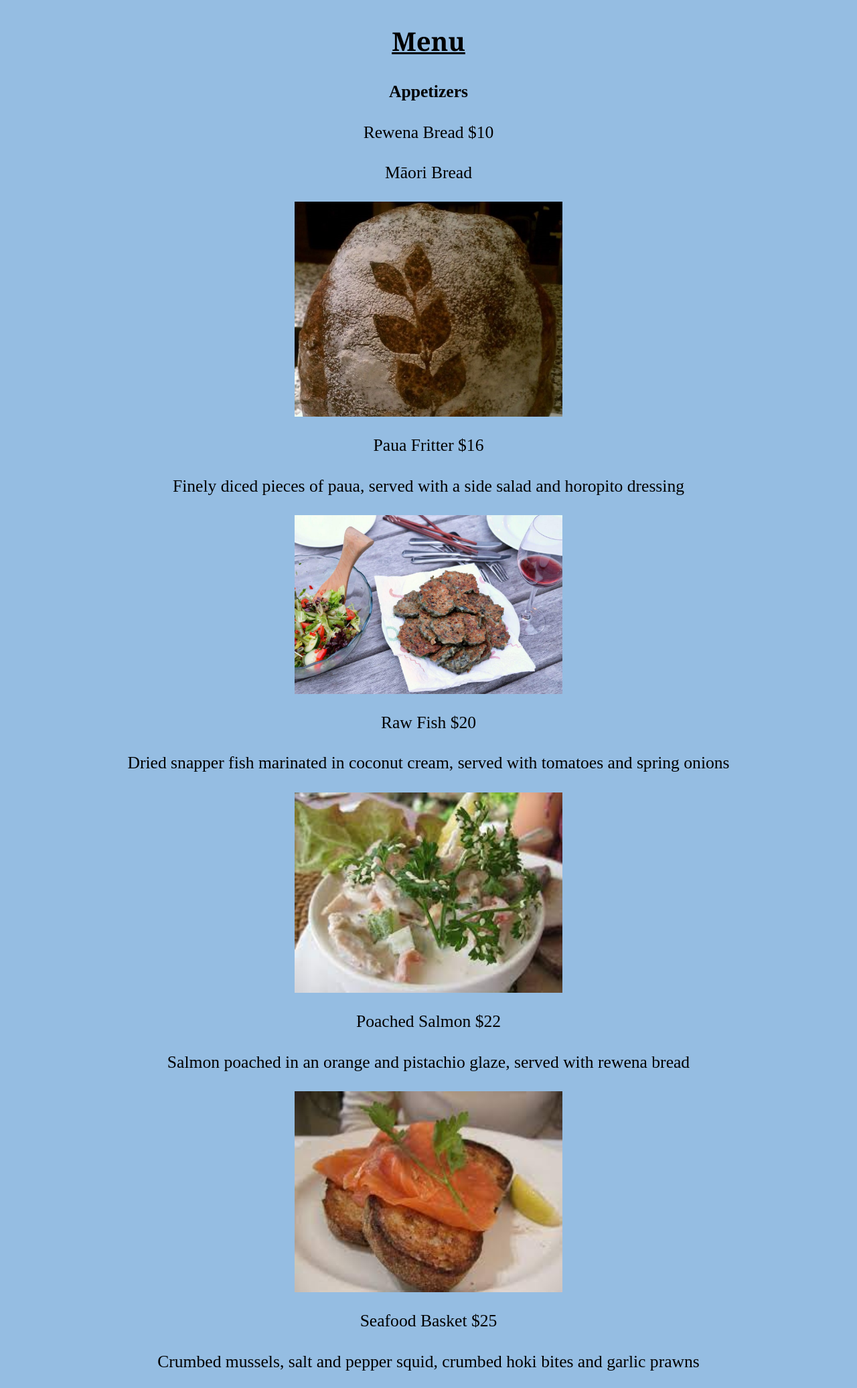
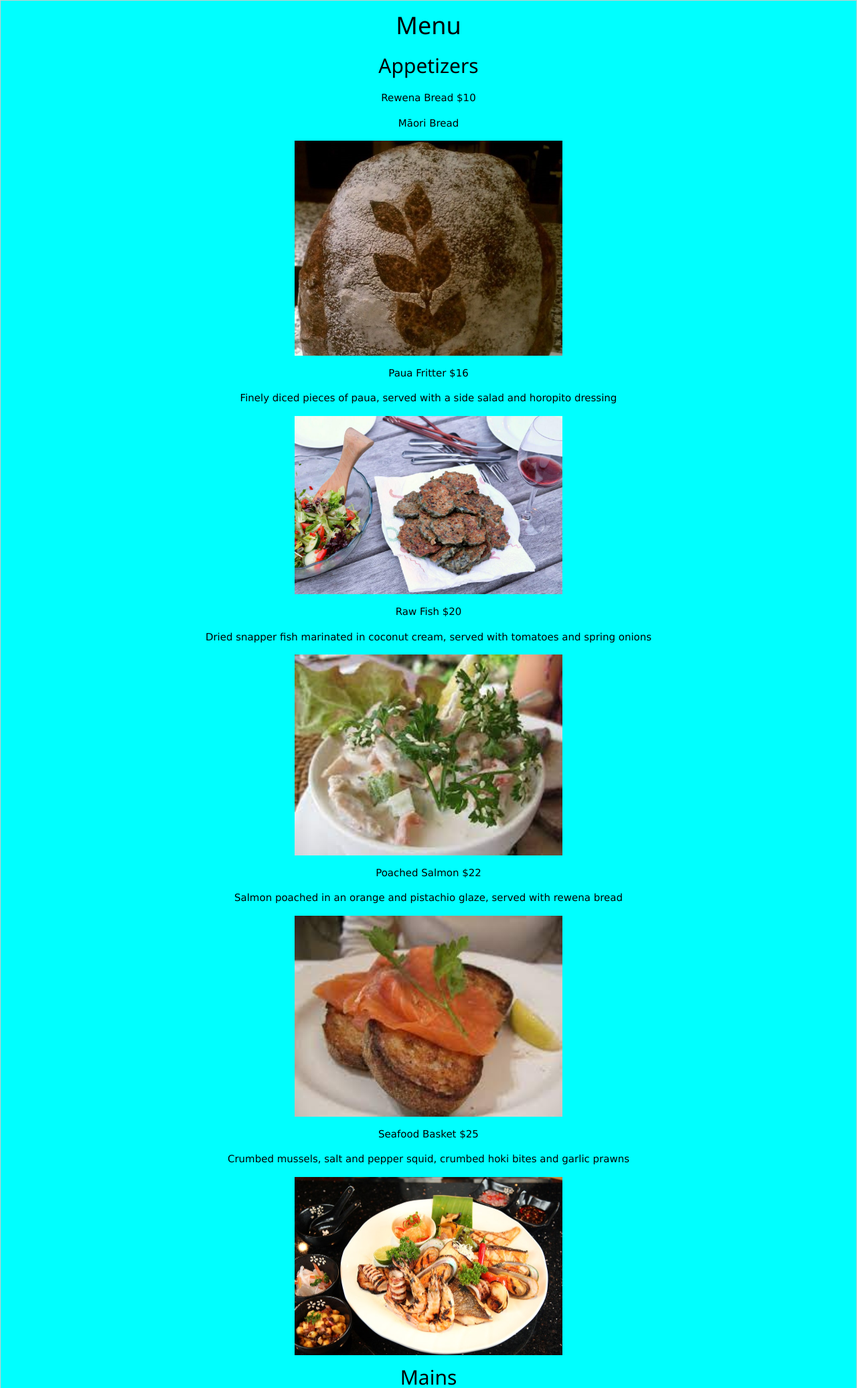
Before and after one commit to Brooke-Rose/AS3, a PHP site: page /menu.html in a window 1280 px wide. Shown: the top 2072 px of the page at 67% size. Run offline with PHP 8.4, Linux system fonts and the light colour scheme.

Commit message:
Final push

```diff
--- a/web/css/my-css.css
+++ b/web/css/my-css.css
@@ -132,3 +132,7 @@ body {
     display: block;
     width: 100%;
   }
+  .grid-container {
+    display: grid;
+    grid-auto-rows: 150px;
+  }
--- a/web/menu.html
+++ b/web/menu.html
@@ -10,8 +10,9 @@
     <title>Haukai Menu</title>
 
 
-    <link rel="stylesheet" href="css/my-css.css">
-
+    <link rel="stylesheet" href="https://www.w3schools.com/w3css/4/w3.css">
+    <link re="stylesheet" href="my-css.css">
+    <div class="w3-color w3-aqua w3-border  w3-center">
 
 
 </head>
@@ -30,70 +31,73 @@
 
         <p>Rewena Bread $10</p>
         <p> Māori Bread</p>
-        <img src="images/Rewena Bread-min.jpg" alt="Rewena bread" class="responsive" />
+        <img src="images/Rewena Bread-min.jpg" alt="Rewena bread" style="width:100%;max-width:400px">
 
         <p>Paua Fritter $16</p>
         <p>Finely diced pieces of paua, served with a side salad and horopito dressing</p>
-        <img src="images/Paua Fritters-min.jpg" alt="Paua fritters" class="responsive">
+        <img src="images/Paua Fritters-min.jpg" alt="Paua fritters" style="width:100%;max-width:400px">
 
         <p>Raw Fish $20</p>
         <p>Dried snapper fish marinated in coconut cream, served with tomatoes and spring onions</p>
-        <img src="images/Raw Fish-min.jpg" alt="Raw fish marinated in coconut cream" class="responsive">
+        <img src="images/Raw Fish-min.jpg" alt="Raw fish marinated in coconut cream" style="width:100%;max-width:400px">
 
 
         <p>Poached Salmon $22</p>
         <p>Salmon poached in an orange and pistachio glaze, served with rewena bread</p>
-        <img src="images/Poached Salmon-min.jpg" alt="Poached Salmon" class="responsive">
+        <img src="images/Poached Salmon-min.jpg" alt="Poached Salmon" style="width:100%;max-width:400px">
 
         <p>Seafood Basket $25</p>
         <p>Crumbed mussels, salt and pepper squid, crumbed hoki bites and garlic prawns</p>
-        <img src="images/Seafood Basket-min.jpg" alt="Seafood Basket" class="responsive">
+        <img src="images/Seafood Basket-min.jpg" alt="Seafood Basket" style="width:100%;max-width:400px">
 
         <h2>Mains</h2>
 
 
         <p>Fish Of The Day $25</p>
         <p>Beer battered fish and kumara fries, served with a side salad and homemade tartare</p>
-        <img src="images/Fish of the day-min.jpg" alt="Beer battered fish and kumara fries" class="responsive">
+        <img src="images/Fish of the day-min.jpg" alt="Beer battered fish and kumara fries"
+            style="width:100%;max-width:400px">
 
         <p>Mussels and Scallops $25</p>
         <p>Steamed mussel & scallop mousse, honey and soy broth</p>
-        <img src="images/Mussels and Scallops-min.jpg" alt="Steamed mussel & scallop mousse" class="responsive">
+        <img src="images/Mussels and Scallops-min.jpg" alt="Steamed mussel & scallop mousse"
+            style="width:100%;max-width:400px">
 
         <p>Seafood Chowder $30
         <p>Creamy chowder filled with terakihi, prawn, hoki, scallops and mussels, served with flatbread</p>
-        <img src="images/Seafood chowder-min.jpg" alt="Creamy chowder, served with flatbread" class="responsive">
+        <img src="images/Seafood chowder-min.jpg" alt="Creamy chowder, served with flatbread"
+            style="width:100%;max-width:400px">
 
         <p>Pork Belly $30</p>
         <p>Slow cooked pork belly served on a bed of apple slaw with roasted kumara, and crispy noodle</p>
-        <img src="images/Pork belly-min.jpg" alt=" Slow cooked pork belly" class="responsive">
+        <img src="images/Pork belly-min.jpg" alt=" Slow cooked pork belly" style="width:100%;max-width:400px">
 
         <p>Lamb Steak $33</p>
         <p>New Zealand Lamb coated in a kawakawa crumb, served with Dijon mustard glazed carrots,<br>
             roasted butternut squash and a mushroom Jus</p>
-        <img src="images/Lamb steak-min.jpg" alt="New Zealand Lamb steak" class="responsive">
+        <img src="images/Lamb steak-min.jpg" alt="New Zealand Lamb steak" style="width:100%;max-width:400px">
 
         <p>Venison $33</p>
         <p>Venison crusted with horopito, served with glazed plums, cabbage salad and red wine jus</p>
-        <img src="images/Venison-min.jpg" alt="Venison" class="responsive">
+        <img src="images/Venison-min.jpg" alt="Venison" style="width:100%;max-width:400px">
 
         <h2>Desserts</h2>
 
         <p>Kapiti Ice Cream $10</p>
         <p>Check for daily specials</p>
-        <img src="images/Kapiti-min.jpg" alt="Kapiti Ice Cream" class="responsive">
+        <img src="images/Kapiti-min.jpg" alt="Kapiti Ice Cream" style="width:100%;max-width:400px">
 
         <p>Steam Pudding $12</p>
         <p>Golden syrup flavoured steam pudding, served with vanilla ice cream</p>
-        <img src="images/Steam pudding-min.jpg" alt="Steam pudding and ice cream" class="responsive">
+        <img src="images/Steam pudding-min.jpg" alt="Steam pudding and ice cream" style="width:100%;max-width:400px">
 
         <p>Mini Pavlova $16</p>
         <p>Mini Pavlova served with kawakawa and lemon infused cream and fresh fruit</p>
-        <img src="images/Pavlova-min.jpg" alt="Mini pavlova and fruit" class="responsive">
+        <img src="images/Pavlova-min.jpg" alt="Mini pavlova and fruit" style="width:100%;max-width:400px">
 
         <p>Banoffee Pie $16</p>
         <p>Toffee, fresh bananas and fresh cream</p>
-        <img src="images/Banoffee Pie-min.jpg" alt="Banoffee Pie" class="responsive">
+        <img src="images/Banoffee Pie-min.jpg" alt="Banoffee Pie" style="width:100%;max-width:400px">
         <br><br>
         <h2>Beverages</h2>
 
--- a/web/privacy.html
+++ b/web/privacy.html
@@ -7,10 +7,10 @@
   <title>Haukai Restaurant Privacy Statement</title>
   <meta charset="utf-8">
   <meta name="viewport" content="width=device-width, initial-scale=1.0">
+  <link rel="stylesheet" href="https://www.w3schools.com/w3css/4/w3.css">
+  <link re="stylesheet" href="my-css.css">
 
-
-  <link rel="stylesheet" href="css/my-css.css">
-
+  <div class="w3-color w3-aqua w3-border  w3-center">
 </head>
 
 <body>
```
Also changed, not shown: web/contact.html (+4 -3 lines), web/home.html (+6 -5 lines), web/opening.html (+6 -5 lines), web/private/private.html (+19 -2 lines), web/reservations.html (+4 -6 lines), web/index.php (line endings or trailing spaces).
